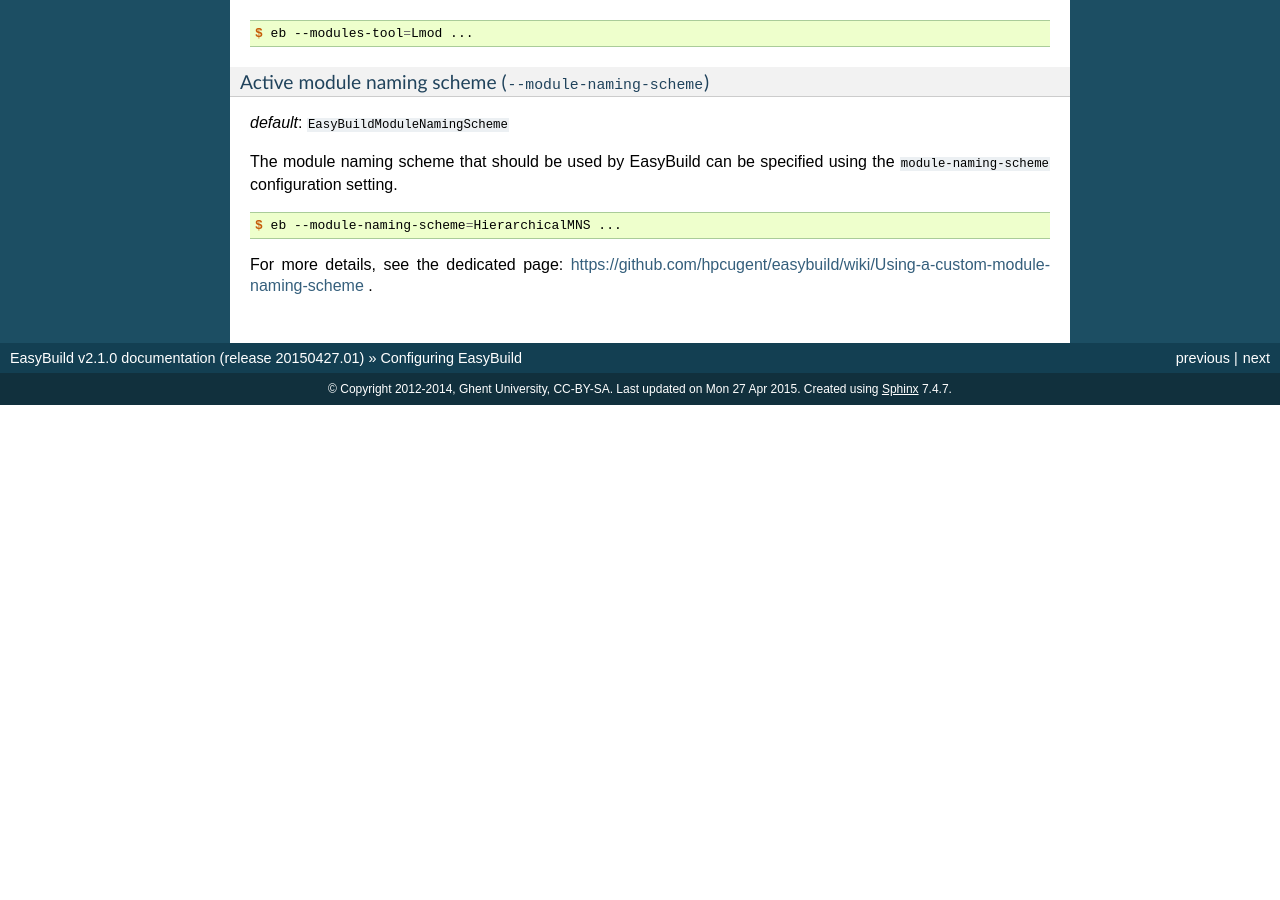
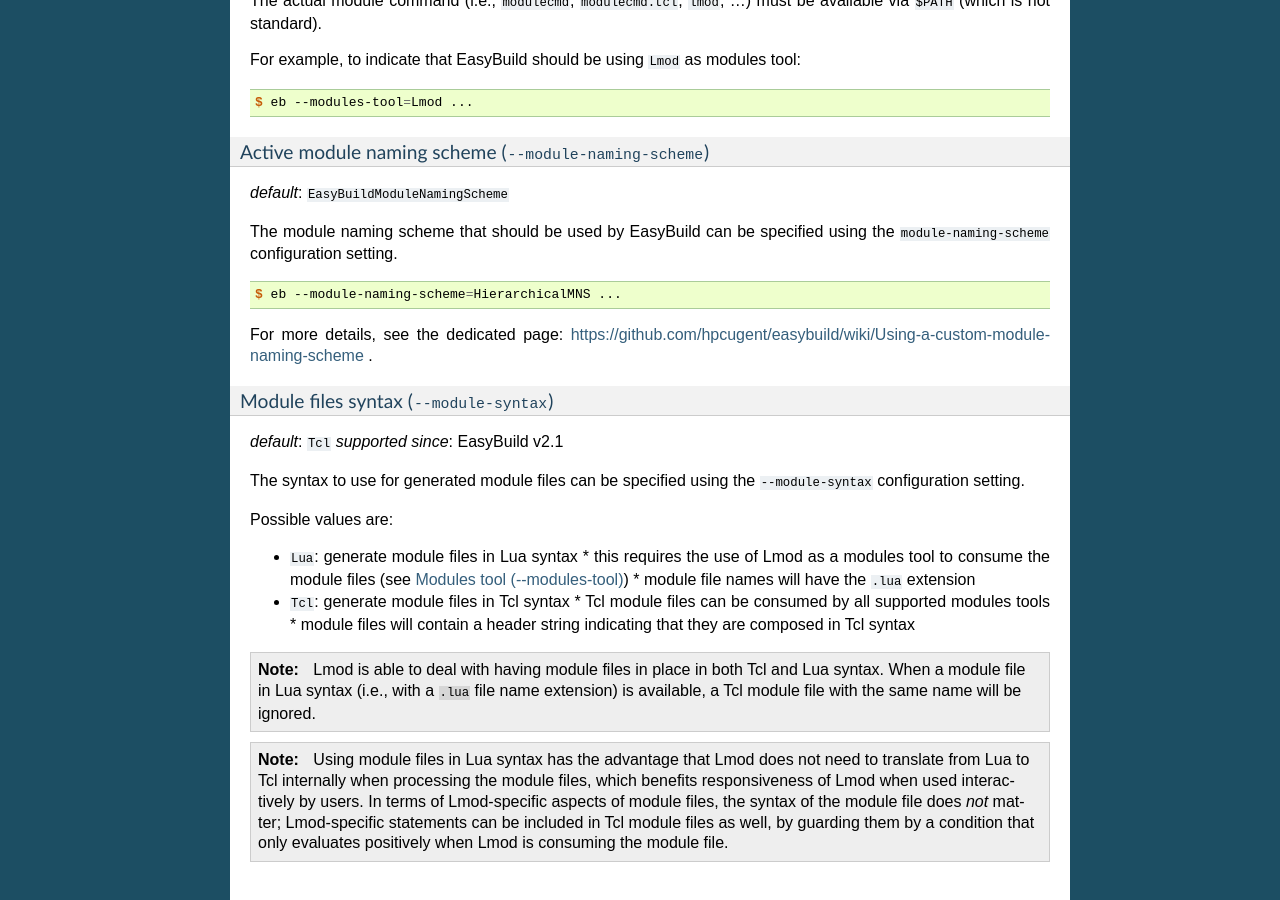
Before and after one commit to easybuilders/easybuild, a Sphinx documentation site: the page built from docs/Configuration.rst, in a window 1280 px wide and 900 px high, scrolled down 9735 px. Built offline with Sphinx 7.4.7, drawn with Linux system fonts in a browser that asks for light colours; before the commit the page ends 10140 px from its top, so only the background shows below that; some of the changed text lies outside the part shown.

Commit message:
document --module-syntax, add note on errors being reported on unknown $EASYBUILD* environment variables

```diff
--- a/docs/Configuration.rst
+++ b/docs/Configuration.rst
@@ -226,6 +226,8 @@
     [basic]
     # Print build overview incl. dependencies (full paths) (def False)
 
+.. _configuration_env_vars:
+
 Environment variables
 ~~~~~~~~~~~~~~~~~~~~~
 
@@ -247,6 +249,8 @@
 .. tip:: Any configuration option of EasyBuild which can be tuned by command line
   or via the configuration file, can also be tuned via a corresponding environment variable.
 
+.. note:: If any ``$EASYBUILD``-prefixed environment variables are defined that do not correspond to a known
+  configuration option, EasyBuild will report an error message and exit.
 
 Command line arguments
 ~~~~~~~~~~~~~~~~~~~~~~
@@ -563,6 +567,8 @@
     $ export EASYBUILD_SUBDIR_SOFTWARE=installs
     $ eb --installpath=$HOME/easybuild --subdir-modules=module_files ...
 
+.. _modules_tool:
+
 Modules tool (``--modules-tool``)
 ^^^^^^^^^^^^^^^^^^^^^^^^^^^^^^^^^
 
@@ -607,3 +613,33 @@
 For more details, see the dedicated page: https://github.com/hpcugent/easybuild/wiki/Using-a-custom-module-naming-scheme .
 
 .. _`http://docs.python.org/2/library/configparser.html`: http://docs.python.org/2/library/configparser.html
+
+.. _module_syntax:
+
+Module files syntax (``--module-syntax``)
+^^^^^^^^^^^^^^^^^^^^^^^^^^^^^^^^^^^^^^^^^
+
+*default*: ``Tcl``
+*supported since*: EasyBuild v2.1
+
+The syntax to use for generated module files can be specified using the ``--module-syntax`` configuration setting.
+
+Possible values are:
+
+* ``Lua``: generate module files in Lua syntax
+  * this requires the use of Lmod as a modules tool to consume the module files (see :ref:`modules_tool`)
+  * module file names will have the ``.lua`` extension
+* ``Tcl``: generate module files in Tcl syntax
+  * Tcl module files can be consumed by all supported modules tools
+  * module files will contain a header string indicating that they are composed in Tcl syntax
+
+.. note::
+  Lmod is able to deal with having module files in place in both Tcl and Lua syntax. When a module file in Lua
+  syntax (i.e., with a ``.lua`` file name extension) is available, a Tcl module file with the same name will be ignored.
+
+.. note::
+  Using module files in Lua syntax has the advantage that Lmod does not need to translate from Lua to Tcl internally
+  when processing the module files, which benefits responsiveness of Lmod when used interactively by users. In terms
+  of Lmod-specific aspects of module files, the syntax of the module file does *not* matter; Lmod-specific statements
+  can be included in Tcl module files as well, by guarding them by a condition that only evaluates positively when
+  Lmod is consuming the module file.
```
